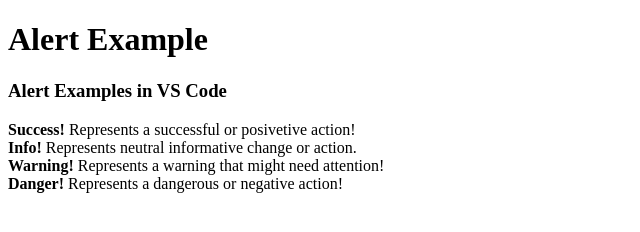
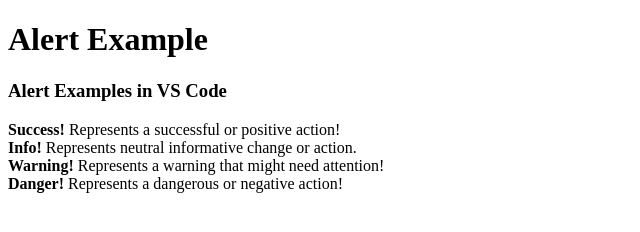
Before and after one commit to radiesel/start-dev-change-demo, a plain HTML site: page index.html in a window 1280 px wide. Shown: the full height of the page, 0-640 px from the left. Drawn offline with Linux system fonts and the light colour scheme.

Commit message:
before branch

```diff
--- a/index.html
+++ b/index.html
@@ -9,7 +9,7 @@
     <body>
         <h1>Alert Example</h1>
         <h3>Alert Examples in VS Code</h3>
-        <strong> Success!</strong> Represents a successful or posivetive action!<br>       <strong> Info!</strong> Represents neutral informative change or action.<br>
+        <strong> Success!</strong> Represents a successful or positive action!<br>       <strong> Info!</strong> Represents neutral informative change or action.<br>
         <strong> Warning!</strong> Represents a warning that might need attention!<br>
         <strong> Danger!</strong> Represents a dangerous or negative action!<br>
     </body>
```
